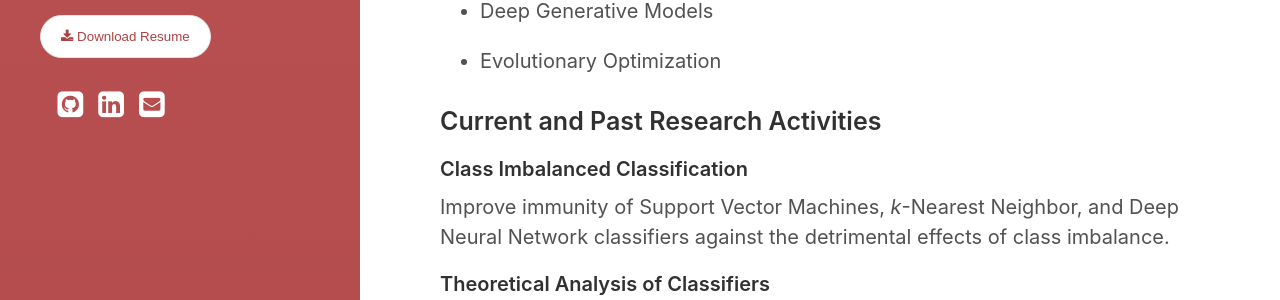
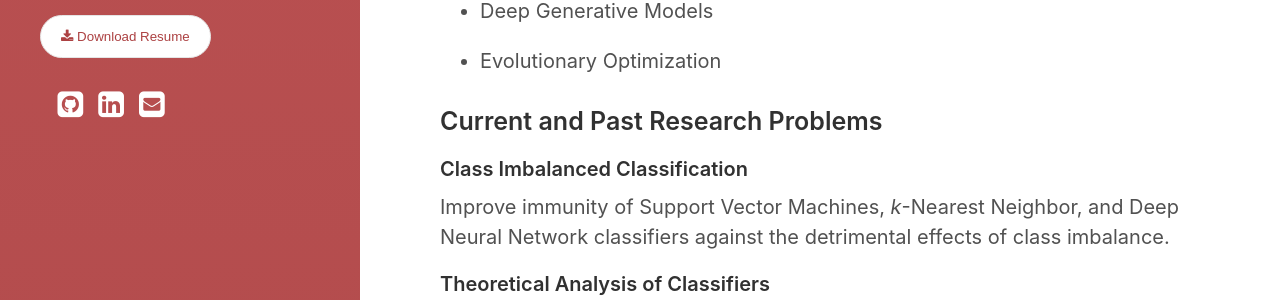
Before and after one commit to SankhaSubhra/SankhaSubhra.github.io, a Jekyll site: the page built from index.html, in a window 1280 px wide. Shown: the part 674-974 px from the top of the page. Built offline with Jekyll 4.4.1, drawn with Linux system fonts in a browser that asks for light colours; the list of posts is cut into pages by our own code; a style sheet for code colours, icons or effects is not loaded.

Commit message:
Update index.html

```diff
--- a/index.html
+++ b/index.html
@@ -38,7 +38,7 @@ classification, theoretical performance analysis of learning algorithms, investi
 classification performance indices under the effect of data anomalies, evolutionary optimization techniques such as
 differential evolution, and density based clustering with a focus on application in Computer Vision and Bioinformatics.
 -->
-<h3> Current and Past Research Activities </h3>
+<h3> Current and Past Research Problems </h3>
 <h5>Class Imbalanced Classification</h5>
 Improve immunity of Support Vector Machines, <i>k</i>-Nearest Neighbor, and Deep Neural Network classifiers against the detrimental effects of class imbalance.
 
```
